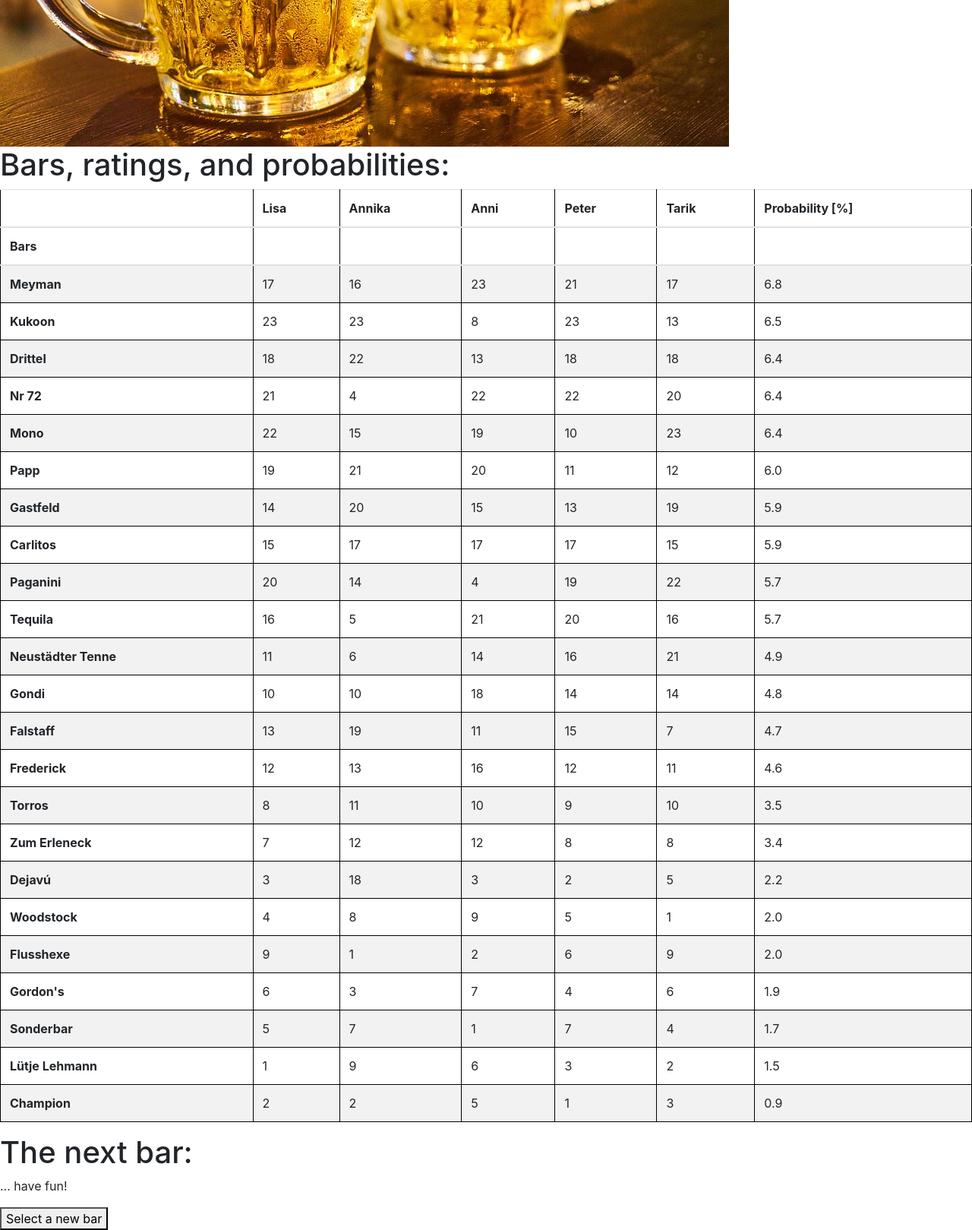
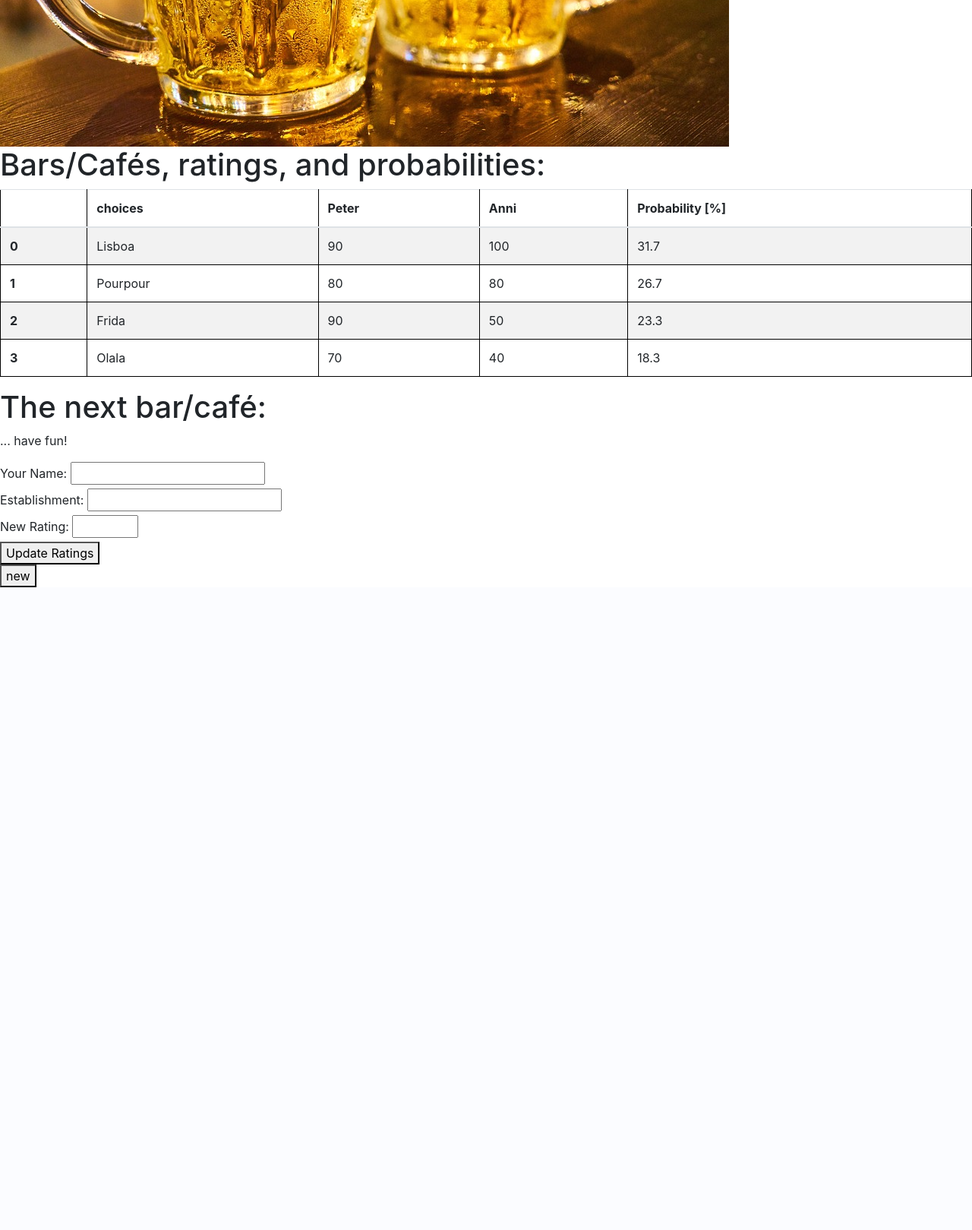
Before and after one commit to PeterSteiglechner/next-bar, a Flask app: page / in a window 1280 px wide. Shown: the part 447-2066 px from the top of the page at 76% size. After the commit the page ends 1220 px from the top, so only its background shows below. Run offline with Flask 3, Linux system fonts and the light colour scheme; some libraries are stand-ins or nearby versions.

Commit message:
add option to update ratings and add users

```diff
--- a/app.py
+++ b/app.py
@@ -1,43 +1,81 @@
-from flask import Flask, render_template
+from flask import Flask, render_template,  request, jsonify
 import numpy as np
 import pandas as pd
 
-bars = ["Sonderbar", "Zum Erleneck"," Falstaff", "Flusshexe", "Torros", "Dejavú", "Drittel", "Paganini", "Neustädter Tenne",\
-        "Gastfeld", "Frederick",  "Meyman", "Nr 72", "Tequila","Carlitos", "Woodstock", "Papp", "Kukoon", "Gordon's"," Lütje Lehmann",\
-        "Champion",  "Mono", "Gondi"]
+cafes = ["Lisboa", "Olala", "Frida", "Pourpour"]
+#bars = ["Sonderbar", "Zum Erleneck"," Falstaff", "Flusshexe", "Torros", "Dejavú", "Drittel", "Paganini", "Neustädter Tenne",\
+#    "Gastfeld", "Frederick",  "Meyman", "Nr 72", "Tequila","Carlitos", "Woodstock", "Papp", "Kukoon", "Gordon's"," Lütje Lehmann",\
+#    "Champion",  "Mono", "Gondi"]
 ratings = {}
-ratings["Lisa"] = np.array([5,7,13,9,8,3,18,20,11,14,12,17,21,16,15,4,19,23,6,1,2,22,10])
-ratings["Annika"] = np.array([7,12,19,1,11,18,22,14,6,20,13,16,4,5,17,8,21,23,3,9,2,15,10])
-ratings["Anni"] = np.array([1,12,11,2,10,3,13,4,14,15,16,23,22,21,17,9,20,8,7,6,5,19,18])
-ratings["Peter"] = np.array([7,8,15,6,9,2,18,19,16,13,12,21,22,20,17,5,11,23,4,3,1,10,14])
-ratings["Tarik"] = np.array([4,8,7,9,10,5,18,22,21,19,11,17,20,16,15,1,12,13,6,2,3,23,14])
+#ratings["Lisa"] = np.array([5,7,13,9,8,3,18,20,11,14,12,17,21,16,15,4,19,23,6,1,2,22,10])
+#ratings["Annika"] = np.array([7,12,19,1,11,18,22,14,6,20,13,16,4,5,17,8,21,23,3,9,2,15,10])
+#ratings["Anni"] = np.array([1,12,11,2,10,3,13,4,14,15,16,23,22,21,17,9,20,8,7,6,5,19,18])
+#ratings["Peter"] = np.array([7,8,15,6,9,2,18,19,16,13,12,21,22,20,17,5,11,23,4,3,1,10,14])
+#ratings["Tarik"] = np.array([4,8,7,9,10,5,18,22,21,19,11,17,20,16,15,1,12,13,6,2,3,23,14])
+ratings["Peter"] = np.array([90, 70, 90, 80])
+ratings["Anni"] = np.array([100, 40, 50, 80])
 
+allUsers = list(ratings.keys())
 
-ratingsDF = pd.DataFrame.from_dict(ratings)
-ratingsDF["Bars"] = bars
-ratingsDF = ratingsDF.set_index("Bars")
-ratingsDF["prob"] = ratingsDF.sum(axis=1)
-ratingsDF["prob"] *= 1/ratingsDF["prob"].sum()
-ratingsDF = ratingsDF.sort_values("prob", ascending=False)
-ratingsDF["Probability [%]"] = (ratingsDF["prob"] * 100).round(1)
+selectedUsers = list(np.copy(allUsers)) # for now.
+print(selectedUsers)
+
+r = pd.DataFrame.from_dict(ratings)
+r["choices"] = cafes
+r["prob"] = r.drop(columns=["choices"]).sum(axis=1)
+r["prob"] *= 1/r["prob"].sum()
+r = r.sort_values("prob", ascending=False).reset_index(drop=True)[["choices"]+selectedUsers+["prob"]]
+r["Probability [%]"] = (r["prob"] * 100).round(1)
 
 
 app = Flask(__name__)
 
 
-def select_bar():
-    return np.random.choice(bars, p=ratingsDF["prob"])
+def select_choice():
+    return np.random.choice(r.choices, p=r.prob)
 
 @app.route('/')
 def index():
     # Generate a random number between 1 and 100
-    #selected_bar = np.random.choice(bars, p=prob)
-    return render_template('index.html', selected_bar ="   ", select_bar = select_bar, barsProbs= ratingsDF.drop(columns="prob").to_html(classes='table table-striped', justify="left", index=True))
+    #selected_choice = np.random.choice(r.choices, p=prob)
+    return render_template('index.html', selected ="   ", select_choice = select_choice, probs= r.drop(columns="prob").to_html(classes='table table-striped', justify="left", index=True))
 
 @app.route('/rerun')
 def rerun():
-    bar = select_bar()
-    return {'selected_bar': bar}
+    choice = select_choice()
+    return {'selected': choice}
+
+
+@app.route('/update_ratings', methods=['POST'])
+def update_ratings():
+    global r, selectedUsers
+
+    # Get user input from the request
+    user_name = request.json.get('userName', '')
+    establishment = request.json.get('establishment', '')
+    new_rating = int(request.json.get('newRating', ''))
+
+    # If the user's name is not in the table, append a new column
+    if user_name not in r.columns:
+        r[user_name] = np.nan
+        allUsers.append(user_name)
+        selectedUsers.append(user_name)
+
+    # Update the specified establishment's rating
+    print(f"updating user {user_name} with new rating {new_rating} for bar {establishment}.")
+    r.loc[r.choices==establishment, user_name] = new_rating
+
+    # Recalculate probabilities and update the table
+    r["prob"] = r[selectedUsers].sum(axis=1)
+    r["prob"] *= 1 / r["prob"].sum()
+    r = r.sort_values(by="prob", ascending=False).reset_index(drop=True)
+    r["Probability [%]"] = (r["prob"] * 100).round(1)
+    print(r)
+
+    # Convert the updated table to HTML and send it back to the client
+    updated_table_html = r.drop(columns="prob")[["choices"]+selectedUsers+["Probability [%]"]].to_html(classes='table table-striped', justify="left", index=True)
+    return jsonify({'newTable': updated_table_html})
+
 
 if __name__ == '__main__':
     app.run(debug=True) #
--- a/templates/index.html
+++ b/templates/index.html
@@ -18,27 +18,68 @@
 
     <img src="{{ url_for('static', filename='beer-3711733_960_720.jpg') }}" alt="fun, fun, fun">
 
-    <h1>Bars, ratings, and probabilities:</h1>
-
-    {{ barsProbs  | safe}}
+    <h1>Bars/Cafés, ratings, and probabilities:</h1>
 
 
-    <h1> The next bar:
+    <div id="ratingsTable">
+        {{ probs | safe }}
+    </div>
 
-    <span id="selected_bar">{{ selected_bar }}</span>
+
+    <h1> The next bar/café:
+
+    <span id="selected">{{ selected }}</span>
 
     </h1>
 
     <p>... have fun!</p>
 
-    <button onclick="rerun()">Select a new bar</button>
+
+    <!-- Form for user input -->
+    <form id="updateRatingsForm">
+        <label for="userName">Your Name:</label>
+        <input type="text" id="userName" name="userName" required>
+        <br>
+        <label for="establishment">Establishment:</label>
+        <input type="text" id="establishment" name="establishment" required>
+        <br>
+        <label for="newRating">New Rating:</label>
+        <input type="number" id="newRating" name="newRating" min="1" max="23" required>
+        <br>
+        <button type="button" onclick="updateRatings()">Update Ratings</button>
+    </form>
+
+
+    <button onclick="rerun()">new</button>
 
     <script>
         function rerun() {
-            var selected_barItem = document.getElementById("selected_bar");
+            var selectedItem = document.getElementById("selected");
             fetch('/rerun')
                 .then(response => response.json())
-                .then(data => selected_barItem.innerText = data.selected_bar);
+                .then(data => selectedItem.innerText = data.selected);
+        }
+
+
+        function updateRatings() {
+        // Get user input from the form
+        var userName = document.getElementById("userName").value;
+        var establishment = document.getElementById("establishment").value;
+        var newRating = document.getElementById("newRating").value;
+
+        // Send the user input to the server to update ratings
+        fetch('/update_ratings', {
+            method: 'POST',
+            headers: {
+                'Content-Type': 'application/json',
+            },
+            body: JSON.stringify({ userName: userName, establishment: establishment, newRating: newRating }),
+        })
+            .then(response => response.json())
+            .then(data => {
+                // Update the table with the new ratings
+                document.getElementById("ratingsTable").innerHTML = data.newTable;
+            });
         }
     </script>
 
```
